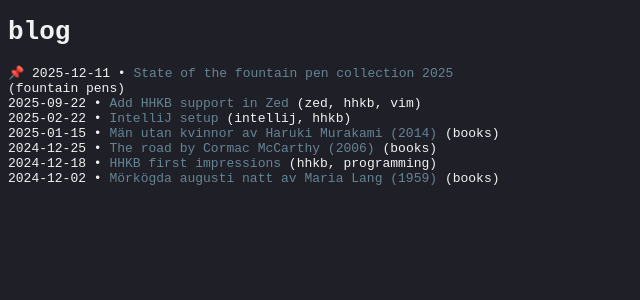
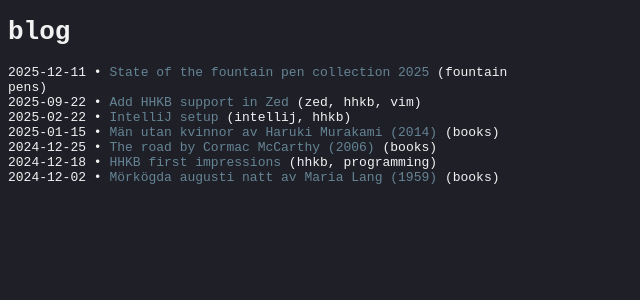
Before and after one commit to s-estay/s-estay.github.io, a Jekyll site: the page built from index.md, in a window 1280 px wide. Shown: the top 300 px of the page, without its empty margins (0-640 px from the left). Built offline with Jekyll 4.4.1, drawn with Linux system fonts in a browser that asks for light colours.

Commit message:
Remove pinned icon and add line break between pinned and regular posts

```diff
--- a/_layouts/blog.md
+++ b/_layouts/blog.md
@@ -8,7 +8,7 @@
   {% assign ordered_posts = pinned_posts | concat: regular_posts %}
   {% for post in ordered_posts %}
       <div class = "blog-list-entry">
-        {% if post.pinned %}📌 {% endif %}<time>{{ post.date | date: "%Y-%m-%d" }}</time>
+        <time>{{ post.date | date: "%Y-%m-%d" }}</time>
         •
         <a href = "{{ post.url }}">{{ post.title }}</a>
         (
@@ -17,5 +17,12 @@
           {%- endfor -%}
         )
       </div>
+      {% if post.pinned and forloop.last == false %}
+        {% assign next_index = forloop.index %}
+        {% assign next_post = ordered_posts[next_index] %}
+        {% if next_post.pinned == false %}
+          <br>
+        {% endif %}
+      {% endif %}
   {% endfor %}
 </div>
```
